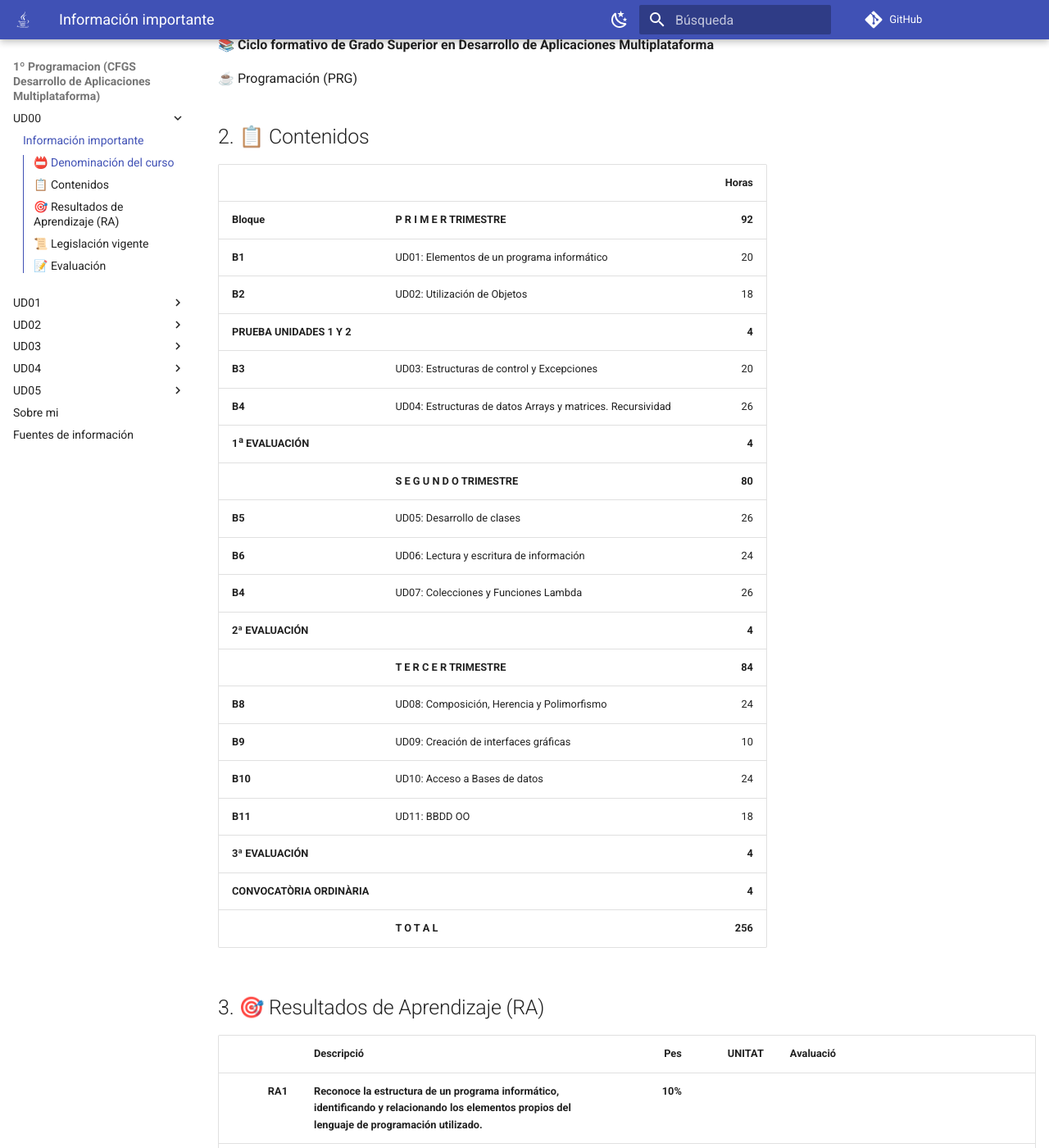
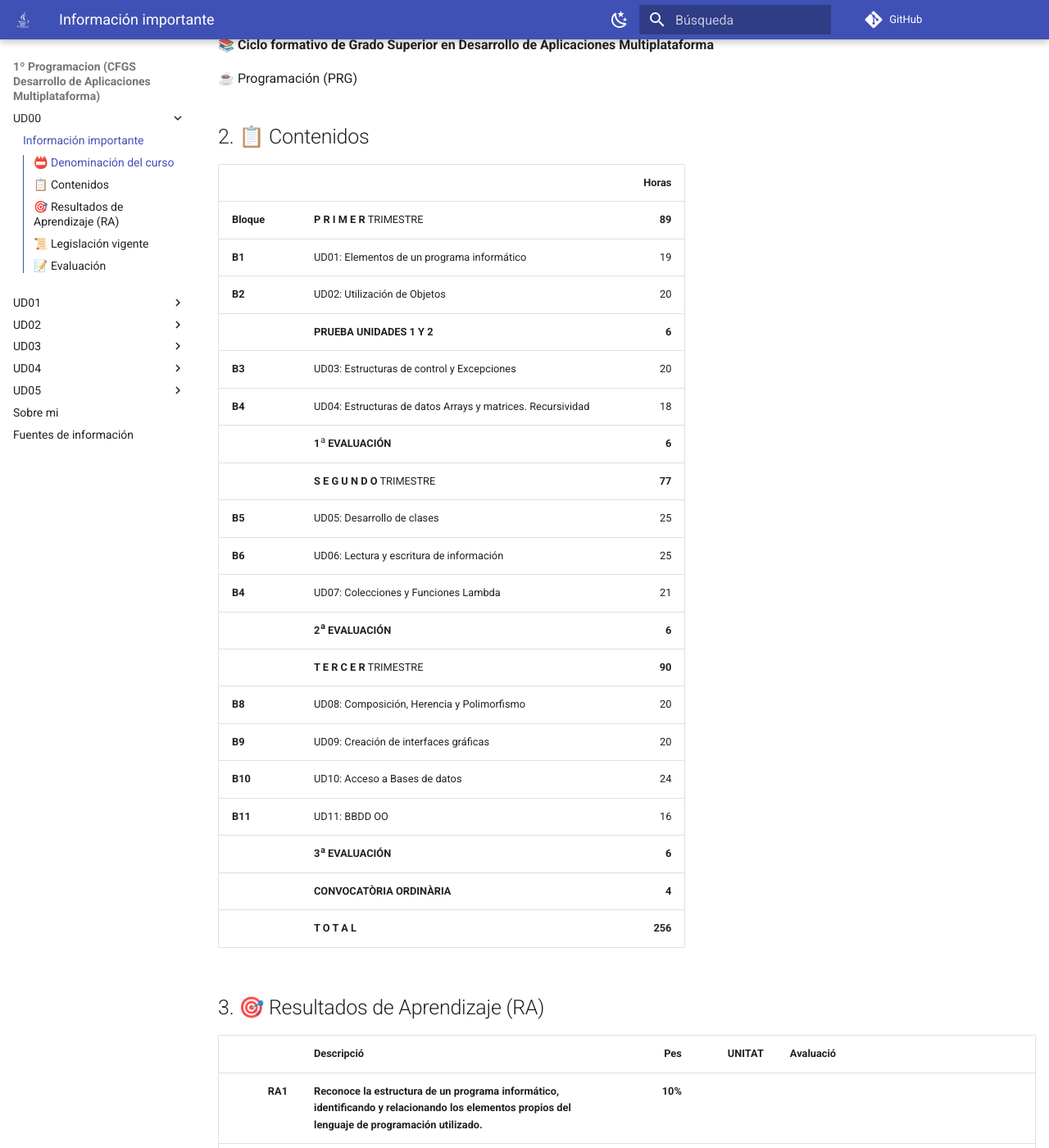
Before and after one commit to martinezpenya/1DAMProgramacion, an MkDocs documentation site: the page built from docs/index.md, in a window 1280 px wide and 1400 px high, scrolled down 486 px. Shown: the whole window at 82% size. Built offline with MkDocs 1.6.1 and Material for MkDocs 9.7.7, drawn with Linux system fonts in a browser that asks for light colours; comment, search, counter and statistics services are not loaded.

```diff
--- a/docs/index.md
+++ b/docs/index.md
@@ -10,28 +10,28 @@
 
 ## 📋 Contenidos
 
-|                            |                                                            | **Horas** |
-| -------------------------- | :--------------------------------------------------------- | --------: |
-| **Bloque**                 | **P R I M E R   TRIMESTRE**                                |    **92** |
-| **B1**                     | UD01: Elementos de un programa informático                 |        20 |
-| **B2**                     | UD02: Utilización de Objetos                               |        18 |
-| **PRUEBA UNIDADES 1 Y 2**  |                                                            |     **4** |
-| **B3**                     | UD03: Estructuras de control y Excepciones                 |        20 |
-| **B4**                     | UD04: Estructuras de datos Arrays y matrices. Recursividad |        26 |
-| **1^a^** **EVALUACIÓN**    |                                                            |     **4** |
-|                            | **S E G U N D O   TRIMESTRE**                              |    **80** |
-| **B5**                     | UD05: Desarrollo de clases                                 |        26 |
-| **B6**                     | UD06: Lectura y escritura de información                   |        24 |
-| **B4**                     | UD07: Colecciones y Funciones Lambda                       |        26 |
-| **2ª EVALUACIÓN**          |                                                            |     **4** |
-|                            | **T E R C E R   TRIMESTRE**                                |    **84** |
-| **B8**                     | UD08: Composición, Herencia y Polimorfismo                 |        24 |
-| **B9**                     | UD09: Creación de interfaces gráficas                      |        10 |
-| **B10**                    | UD10: Acceso a Bases de datos                              |        24 |
-| **B11**                    | UD11: BBDD OO                                              |        18 |
-| **3ª EVALUACIÓN**          |                                                            |     **4** |
-| **CONVOCATÒRIA ORDINÀRIA** |                                                            |     **4** |
-|                            | **T O T A L**                                              |   **256** |
+|            |                                                            | **Horas** |
+| ---------- | :--------------------------------------------------------- | --------: |
+| **Bloque** | **P R I M E R**   TRIMESTRE                                |    **89** |
+| **B1**     | UD01: Elementos de un programa informático                 |        19 |
+| **B2**     | UD02: Utilización de Objetos                               |        20 |
+|            | **PRUEBA UNIDADES 1 Y 2**                                  |     **6** |
+| **B3**     | UD03: Estructuras de control y Excepciones                 |        20 |
+| **B4**     | UD04: Estructuras de datos Arrays y matrices. Recursividad |        18 |
+|            | **1**^a^ **EVALUACIÓN**                                    |     **6** |
+|            | **S E G U N D O**   TRIMESTRE                              |    **77** |
+| **B5**     | UD05: Desarrollo de clases                                 |        25 |
+| **B6**     | UD06: Lectura y escritura de información                   |        25 |
+| **B4**     | UD07: Colecciones y Funciones Lambda                       |        21 |
+|            | **2^a^ EVALUACIÓN**                                        |     **6** |
+|            | **T E R C E R**   TRIMESTRE                                |    **90** |
+| **B8**     | UD08: Composición, Herencia y Polimorfismo                 |        20 |
+| **B9**     | UD09: Creación de interfaces gráficas                      |        20 |
+| **B10**    | UD10: Acceso a Bases de datos                              |        24 |
+| **B11**    | UD11: BBDD OO                                              |        16 |
+|            | **3^a^ EVALUACIÓN**                                        |     **6** |
+|            | **CONVOCATÒRIA ORDINÀRIA**                                 |     **4** |
+|            | **T O T A L**                                              |   **256** |
 
 ## 🎯 Resultados de Aprendizaje (RA)
 |         | **Descripció**                                               | **Pes** | **UNITAT** | **Avaluació**                                                |
--- a/mkdocs.yml
+++ b/mkdocs.yml
@@ -10,9 +10,9 @@ nav:
     - Elementos de un programa informático: UD01/UD01_ES.md
     - Ejercicios: UD01/UD01_ejercicios_ES.md
     - Talleres:
-      - T01 Java: UD01/UD01_T01_NoMachine_ES.md
-      - T02 VsCode en GitHub: UD01/UD01_T02_JDK&IDE_ES.md
-      - T03 GitHub Online: UD01/UD01_T03_GitHubVsCode_ES.md
+      - T01 NoMachine: UD01/UD01_T01_NoMachine_ES.md
+      - T02 JDK e IDE: UD01/UD01_T02_JDK&IDE_ES.md
+      - T03 GitHub: UD01/UD01_T03_GitHubVsCode_ES.md
       - T04 Markdown: UD01/UD01_T04_Markdown.md
   - UD02:
     - Utilización de Objetos: UD02/UD02_ES.md
```
